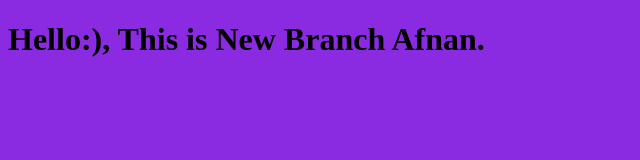
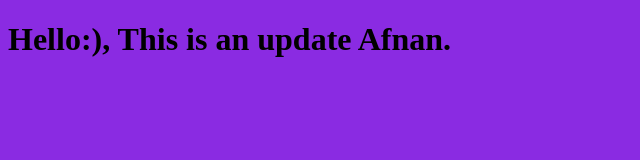
Before and after one commit to afnankhsara-png/myproject, a plain HTML site: page index.html in a window 1280 px wide. Shown: the whole page, without its empty margins (0-640 px from the left). Drawn offline with Linux system fonts and the light colour scheme.

Commit message:
edit the html file

```diff
--- a/index.html
+++ b/index.html
@@ -8,7 +8,7 @@
     <link rel="stylesheet"href="style.css" />
 </head>
 <body>
-    <h1>Hello:), This is New Branch Afnan.</h1>
+    <h1>Hello:), This is an update Afnan.</h1>
     <script src="app.js"></script>
     </body>
     </html>
```
